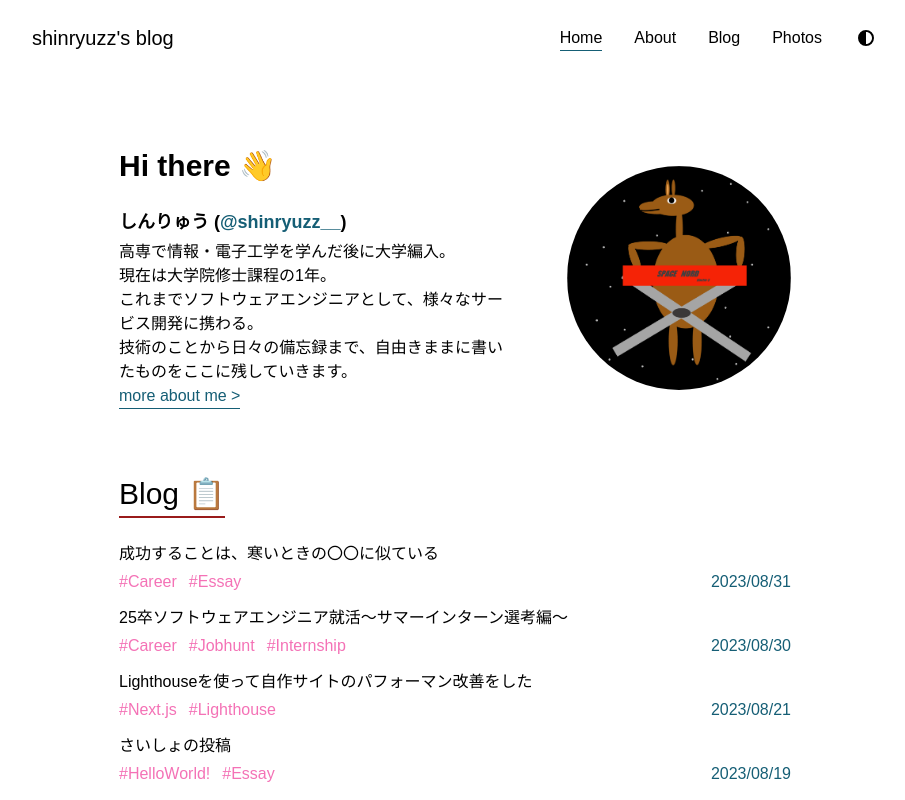
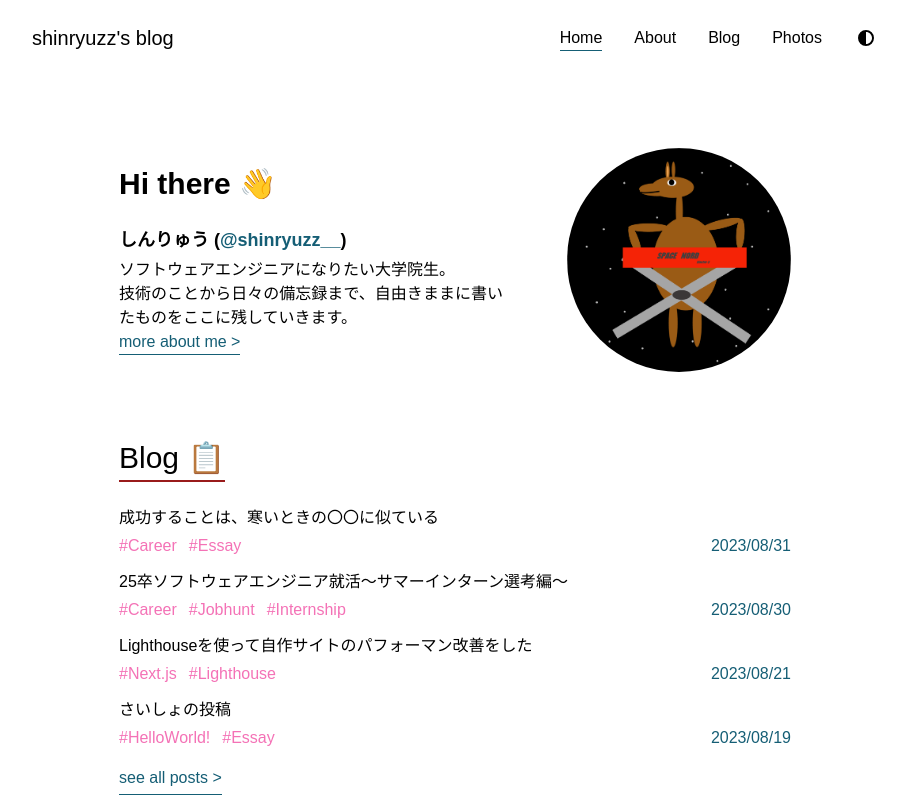
Before and after one commit to ShinryuZz/shinryuzz-website, a Next.js app: page / in a window 1280 px wide. Shown: the top 800 px of the page, without its empty margins (185-1090 px from the left). Built offline with nearby package versions, Linux system fonts and the light colour scheme; no server answers; a web font is replaced by a local one; what tailwind-dracula would draw is missing.

Commit message:
fix: add greetings on top in each articles

```diff
--- a/_posts/first-post.md
+++ b/_posts/first-post.md
@@ -9,6 +9,7 @@ tags: [HelloWorld!, Essay]
 ---
 
 # はじめに
+こんにちは、しんりゅう ([@shinryuzz__](https://twitter.com/shinryuzz__))です。
 
 前々から自作のブログサイトが欲しいなあと思い、お盆休みを活用して作成しました。
 
--- a/_posts/improvement-w-lighthouse.md
+++ b/_posts/improvement-w-lighthouse.md
@@ -7,6 +7,8 @@ ogImage:
   url: ""
 tags: [Next.js, Lighthouse]
 ---
+
+こんにちは、しんりゅう ([@shinryuzz__](https://twitter.com/shinryuzz__))です。
 
 この記事では、生まれてピチピチなこのサイトを、Lighthouse を活用することで読み込み速度や SEO 対策などのパフォーマンスがあがるまでを示します。
 
--- a/_posts/success-is-like-blanket-in-cold.md
+++ b/_posts/success-is-like-blanket-in-cold.md
@@ -3,6 +3,9 @@ title: "成功することは、寒いときの〇〇に似ている"
 date: "2023/08/31"
 tags: [Career, Essay]
 ---
+
+
+こんにちは、しんりゅう ([@shinryuzz__](https://twitter.com/shinryuzz__))です。
 
 今日Youtube を開いたら、脳科学者 茂木健一郎さんの動画が流れてきました。
 
--- a/_posts/summer-internship-2023.md
+++ b/_posts/summer-internship-2023.md
@@ -5,6 +5,8 @@ tags: [Career, Jobhunt, Internship]
 ---
 
 # はじめに
+こんにちは、しんりゅう ([@shinryuzz__](https://twitter.com/shinryuzz__))です。
+
 僕はソフトウェアエンジニアとしてキャリアを築きたいと考えている大学院生です。
 今はサマーインターンの選考が終わり、本番に向けて体力を蓄えているという状況です。
 就職活動自体はまだ終わっていませんが、自分の中では一区切りついた部分もあるため、このタイミングで何か書き残しておこおうと思います。
--- a/src/components/top/TopContent.tsx
+++ b/src/components/top/TopContent.tsx
@@ -21,11 +21,7 @@ export const TopContent = () => {
             </a>
             )
           </div>
-          高専で情報・電子工学を学んだ後に大学編入。
-          <br />
-          現在は大学院修士課程の1年。
-          <br />
-          これまでソフトウェアエンジニアとして、様々なサービス開発に携わる。
+          ソフトウェアエンジニアになりたい大学院生。
           <br />
           技術のことから日々の備忘録まで、自由きままに書いたものをここに残していきます。
           <br />
```
